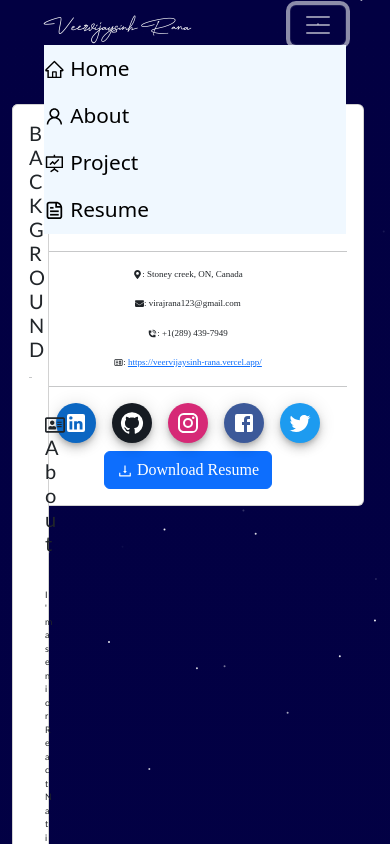
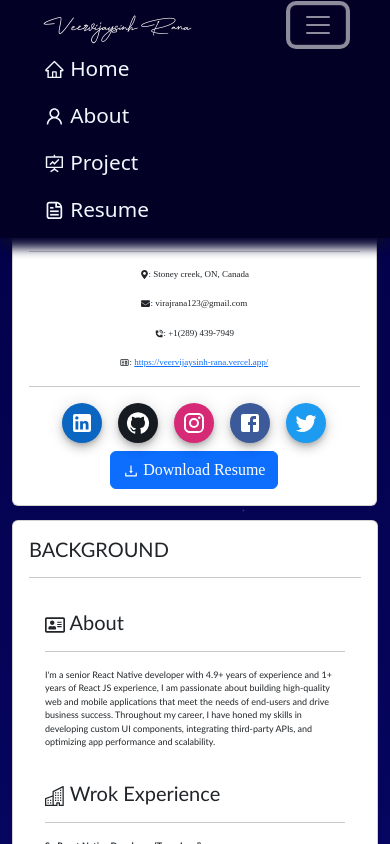
Before and after one commit to Veervijay38/Veer_Portfolio, a React (Create React App) app: page /resume in a window 390 px wide. Both pictures are taken after a click on the button 318 px from the left and 24 px from the top of the page. Shown: the top 844 px of the page. Built offline with nearby package versions, Linux system fonts and the light colour scheme; what react-easy-emoji would draw is missing.

Commit message:
mobile responsive fix

```diff
--- a/src/Components/Navbar/NavbarComponent.js
+++ b/src/Components/Navbar/NavbarComponent.js
@@ -10,6 +10,7 @@ import {
 } from "react-icons/ai";
 function NavbarComponent() {
   const [navColour, updateNavbar] = useState(false);
+  const [expanded, setExpanded] = useState(false);
 
   function scrollHandler() {
     if (window.scrollY >= 20) {
@@ -21,10 +22,23 @@ function NavbarComponent() {
 
   window.addEventListener("scroll", scrollHandler);
 
+  const handleSelect = () => {
+    setExpanded(false);
+  };
+
+  const handleToggle = () => {
+    setExpanded(!expanded);
+  };
+
+  const handleLinkClick = () => {
+    setExpanded(false);
+  };
+
   return (
     <Navbar
       collapseOnSelect
       expand="lg"
+      expanded={expanded}
       fixed="top"
       variant="dark"
       className={navColour ? "sticky" : "navbar"}
@@ -33,20 +47,23 @@ function NavbarComponent() {
         <Navbar.Brand as={Link} to="/" className="NavTitle">
           Veervijaysinh Rana
         </Navbar.Brand>
-        <Navbar.Toggle aria-controls="responsive-navbar-nav" />
+        <Navbar.Toggle
+          onClick={() => handleToggle()}
+          aria-controls="responsive-navbar-nav"
+        />
         <Navbar.Collapse id="responsive-navbar-nav" className="NavCollapse">
-          <Nav>
-            <Nav.Link as={Link} to="/" exact>
+          <Nav onSelect={handleSelect}>
+            <Nav.Link as={Link} to="/" exact onClick={handleLinkClick}>
               <AiOutlineHome style={{ marginBottom: "2px" }} /> Home
             </Nav.Link>
-            <Nav.Link as={Link} to="/about">
+            <Nav.Link as={Link} to="/about" exact onClick={handleLinkClick}>
               <AiOutlineUser style={{ marginBottom: "2px" }} /> About
             </Nav.Link>
-            <Nav.Link as={Link} to="/project">
+            <Nav.Link as={Link} to="/project" exact onClick={handleLinkClick}>
               <AiOutlineFundProjectionScreen style={{ marginBottom: "2px" }} />{" "}
               Project
             </Nav.Link>
-            <Nav.Link as={Link} to="/resume">
+            <Nav.Link as={Link} to="/resume" exact onClick={handleLinkClick}>
               <CgFileDocument style={{ marginBottom: "2px" }} /> Resume
             </Nav.Link>
           </Nav>
--- a/src/Components/Navbar/navbarcomponent.css
+++ b/src/Components/Navbar/navbarcomponent.css
@@ -5,6 +5,9 @@
   font-family: Augestina;
   src: url("../fonts/Agustina.otf");
 }
+
+
+
 .NavTitle {
   font-family: Augestina;
   font-size: 1.8em !important;
@@ -69,9 +72,7 @@
   }
   .NavCollapse {
     justify-content: flex-end;
-    background-color: aliceblue;
-    color: black;
-
+    color: aliceblue;
   }
 
   .sticky {
@@ -82,7 +83,9 @@
   }
 
   .navbar {
+    background-color: rgba(2, 0, 36, 1) !important;
     position: fixed !important;
+    box-shadow: 0px 10px 10px 0px rgb(9, 8, 52) !important;
     transition: all 0.3s ease-out 0s !important;
     padding: 0.3rem 2rem !important;
     font-size: 1.3rem !important;
@@ -90,7 +93,7 @@
 
   .navbar-nav .nav-link {
     position: relative;
-    color: black;
+    color: aliceblue;
   }
 
   .navbar-nav .nav-link:before {
@@ -105,14 +108,12 @@
     transform: scaleX(0);
     transition: all 0.3s ease-in-out 0s;
     color: black;
-
   }
 
   .navbar-nav .nav-link:hover:before {
     visibility: visible;
     transform: scaleX(1);
     color: black;
-
   }
 
   .navbar-nav .nav-link.active::before {
@@ -124,6 +125,5 @@
     left: 0;
     background-color: #ff9900;
     color: black;
-
   }
 }
--- a/src/Components/Social.css
+++ b/src/Components/Social.css
@@ -1,5 +1,5 @@
 
-@media (max-width: 600px) {
+@media (max-width: 768px) {
     .social-links {
       display: flex;
       flex-wrap: wrap;
--- a/src/Components/Social.js
+++ b/src/Components/Social.js
@@ -9,6 +9,7 @@ import Instagram from "@mui/icons-material/Instagram";
 import Article from "@mui/icons-material/Article";
 import Button from "@mui/material/Button";
 import { blue, pink, grey } from "@mui/material/colors";
+// import useMediaQuery from "@mui/material/useMediaQuery";
 import "./Social.css";
 
 export const socialLinks = {
@@ -64,6 +65,7 @@ const fabbuttonStyle = {
 };
 
 function Social({ CheckResume }) {
+  // const isSmallScreen = useMediaQuery("(max-width: 768px)");
   return (
     <>
       <Box
--- a/src/Pages/About/About.js
+++ b/src/Pages/About/About.js
@@ -42,7 +42,7 @@ function About() {
               </li>
             </ul>
           </Col>
-          <Col md={4}>
+          <Col md={4} className="about-img-col">
             <img src={Image} alt="imageabout" className="about-image"></img>
           </Col>
         </Row>
--- a/src/Pages/Projects/ProjectCard.js
+++ b/src/Pages/Projects/ProjectCard.js
@@ -27,7 +27,7 @@ const StyledCard = styled(Card)({
     border: "3px solid #ff9900",
     boxShadow: "0 8px 16px -8px rgba(0, 0, 0, 0.4)",
   },
-  backgroundColor: "transparent",
+  backgroundColor: "rgb(240, 248, 255)",
   marginBottom: 50,
 });
 
@@ -90,7 +90,7 @@ const ProjectCard = ({
       </Dialog>
       <CardContent>
         <Typography
-          color={"aliceblue"}
+          color={"rgba(2, 0, 36, 1)"}
           gutterBottom
           variant="h5"
           component="div"
@@ -98,14 +98,14 @@ const ProjectCard = ({
         >
           {title}
         </Typography>
-        <Typography variant="body2" color="aliceblue" fontFamily={"Gill Sans"}>
+        <Typography variant="body2" color="rgba(2, 0, 36, 1)" fontFamily={"Gill Sans"}>
           {description}
         </Typography>
         <br />
         <br />
         {features && (
           <Typography
-            color={"aliceblue"}
+            color={"rgba(2, 0, 36, 1)"}
             variant="caption"
             fontFamily={"Gill Sans"}
             fontSize={"1rem"}
@@ -117,7 +117,8 @@ const ProjectCard = ({
                   color={"#ff9900"}
                   variant="caption"
                   fontFamily={"Gill Sans"}
-                  fontSize={"1rem"}
+                  fontWeight={"bold"}
+                  fontSize={"0.9rem"}
                 >
                   {" "}
                   <li>{item} </li>
@@ -128,7 +129,7 @@ const ProjectCard = ({
         )}
         <br />
         <Typography
-          color={"aliceblue"}
+          color={"rgba(2, 0, 36, 1)"}
           variant="caption"
           fontFamily={"Gill Sans"}
           fontSize={"1rem"}
--- a/src/Pages/Resume/Resume.js
+++ b/src/Pages/Resume/Resume.js
@@ -12,7 +12,7 @@ import { BsBuildings, BsFillAwardFill } from "react-icons/bs";
 import { AiOutlineDownload } from "react-icons/ai";
 import { GiAutoRepair } from "react-icons/gi";
 import { IoSchool } from "react-icons/io5";
-import { CgPhone,CgWebsite } from "react-icons/cg";
+import { CgPhone, CgWebsite } from "react-icons/cg";
 import Particle from "../../Components/Particle";
 // import { NavDropdown } from "react-bootstrap";
 import Social from "../../Components/Social";
@@ -28,7 +28,7 @@ function Resume() {
   return (
     <Container className="mt-4">
       <Particle />
-      <Row >
+      <Row>
         <Col xs={12} sm={4}>
           <Card className="main_card position-fixed">
             <Image src={ProfilePic} fluid className="rounded-circle" />
@@ -83,8 +83,8 @@ function Resume() {
             </NavDropdown>
           </div> */}
         </Col>
-        <Col xs={12} sm={8} className="second-card">
-          <Card className="text-center">
+        <Col xs={12} sm={8}>
+          <Card className="second-card">
             <Card.Body>
               <Card.Title className="title_text">BACKGROUND</Card.Title>
               <hr />
--- a/src/style.css
+++ b/src/style.css
@@ -1,3 +1,18 @@
+/* --------- */
+/*Social Link */
+/* --------- */
+
+.check-resume {
+  font-weight: bold;
+}
+
+@media (max-width: 768px) {
+  .check-resume {
+    font-weight: bold;
+    margin-top: 10%;
+    background-color: #0b66c2;
+  }
+}
 /* --------- */
 /* Home Page */
 /* --------- */
@@ -63,7 +78,7 @@
   }
 
   .home-header {
-    padding-top: 1rem;
+    margin-top: 1rem !important;
   }
 
   .lottie-style {
@@ -86,7 +101,6 @@
   .Typewriter__cursor {
     font-size: 1.2rem !important;
   }
-
 }
 @keyframes wave-animation {
   0% {
@@ -350,16 +364,25 @@
   width: 2rem;
 }
 @media screen and (max-width: 768px) {
+  .about-section {
+    margin-top: 4rem;
+  }
+  .about-header {
+    margin-top: 2rem !important;
+    text-align: center;
+    margin-bottom: -40%;
+  }
+
   .about_heading {
     font-size: 1rem !important;
   }
 
   .about_heading-name {
-    font-size: 0.7rem !important;
+    font-size: 1rem !important;
   }
 
   .about_main-name {
-    font-size: 0.7rem !important;
+    font-size: 1rem !important;
   }
 
   .about-activity {
@@ -372,10 +395,11 @@
   .card-body {
     font-size: xx-small;
   }
+  .about-img-col {
+    text-align: center;
+  }
   .about-image {
-    margin-top: -15rem;
-    margin-left: 20%;
-    width: 15rem;
+    width: auto;
     height: 15rem;
   }
   .card-size {
@@ -483,6 +507,11 @@
   font-family: "Gill Sans Extrabold";
   /* position: fixed; */
 }
+.second-card {
+  text-align: center;
+  height: auto;
+  width: auto;
+}
 
 @media (max-width: 767px) {
   .card-container {
@@ -490,13 +519,24 @@
     margin: 0 auto;
     padding: 10px;
   }
+  .main_card {
+    width: 93.5%;
+    height: auto;
+    position: relative;
+  }
+  .second-card {
+    margin-top: 26rem;
+    height: auto;
+    width: auto;
+    margin-bottom: -2.5rem;
+  }
 }
 .dropdown {
   list-style: none;
 }
 .drawer-icon {
   font-size: 1.5em;
-  color: aliceblue;
+  color: rgb(240, 248, 255);
 }
 .dropdown-toggle::before {
   display: none;
```
